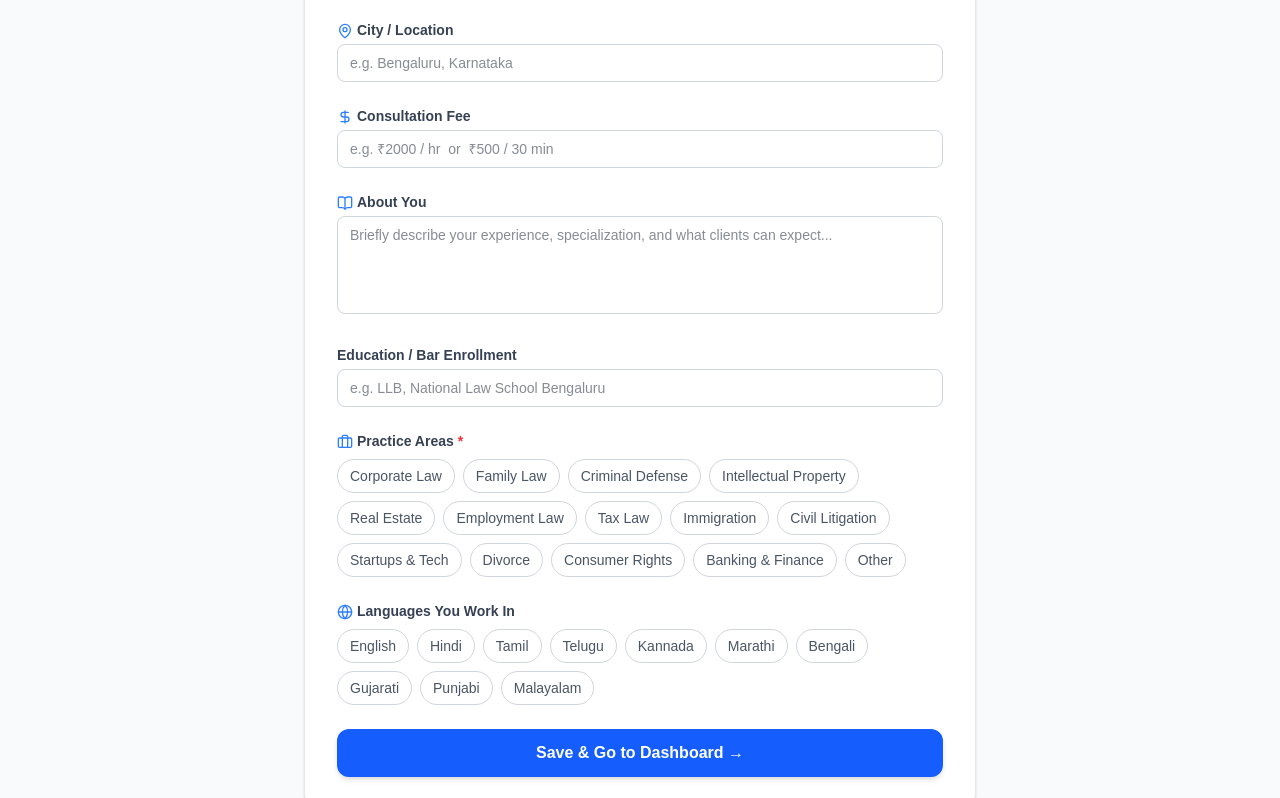
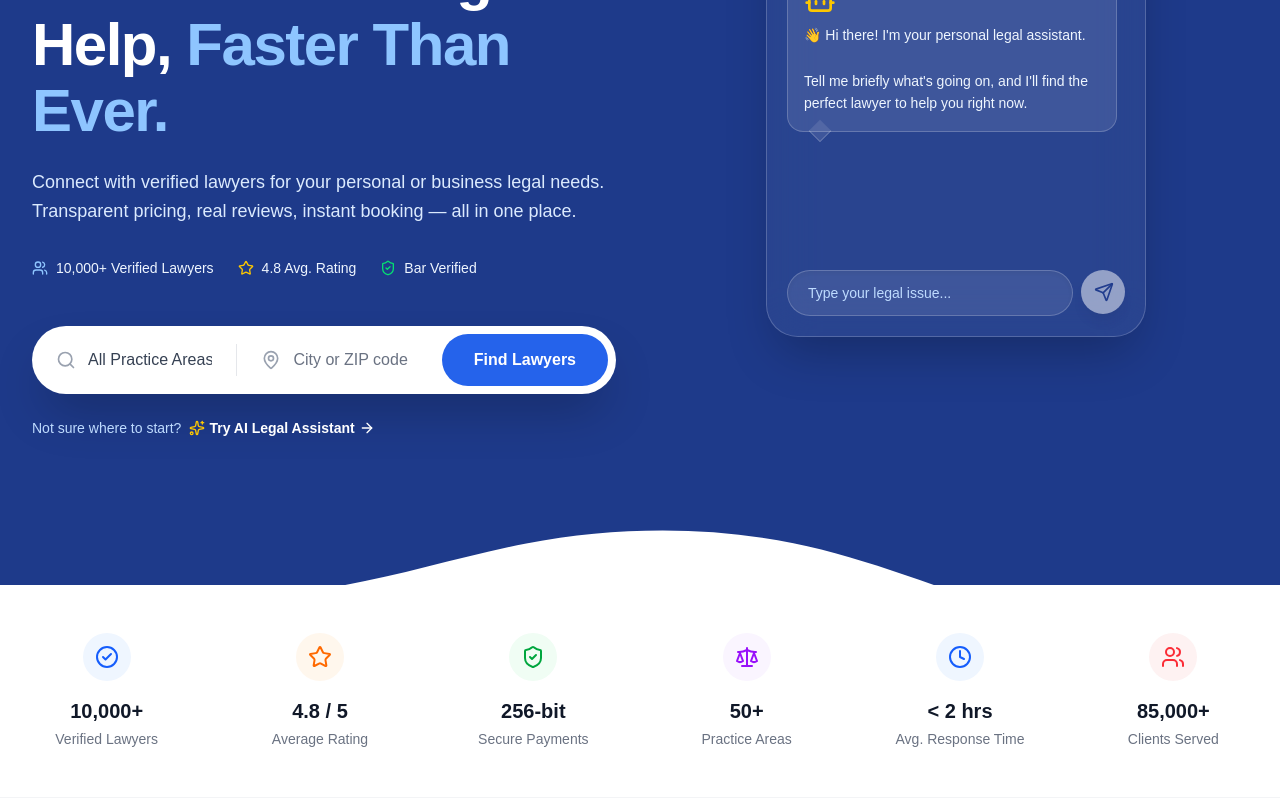
Before and after one commit to Gaurav817817/legaltech-startup, a Next.js app: page / in a window 1280 px wide. Shown: the part 320-1118 px from the top of the page. Built offline with nearby package versions, Linux system fonts and the light colour scheme.

Commit message:
Refactor Home component and remove LawyerProfileSetup

```diff
--- a/src/app/page.tsx
+++ b/src/app/page.tsx
@@ -1,249 +1,162 @@
-'use client'
+import Link from 'next/link';
+import { Search, MapPin, Sparkles, Star, ShieldCheck, CheckCircle2, Scale, Clock, Users, Shield, ArrowRight } from 'lucide-react';
+import HeroChatWidget from '@/components/chat/HeroChatWidget';
 
-import { useState } from 'react'
-import { createClient } from '@/utils/supabase/client'
-import { useRouter } from 'next/navigation'
-import { Briefcase, MapPin, DollarSign, BookOpen, Globe, User, CheckCircle } from 'lucide-react'
+export default function Home() {
+  return (
+    <div className="flex flex-col min-h-screen bg-white">
 
-const PRACTICE_AREA_OPTIONS = [
-  'Corporate Law', 'Family Law', 'Criminal Defense', 'Intellectual Property',
-  'Real Estate', 'Employment Law', 'Tax Law', 'Immigration', 'Civil Litigation',
-  'Startups & Tech', 'Divorce', 'Consumer Rights', 'Banking & Finance', 'Other'
-]
+      {/* Hero Section */}
+      <section className="relative bg-[#1e3a8a] text-white pt-24 pb-48 px-4 sm:px-6 lg:px-8 overflow-hidden">
+        <div className="max-w-[1400px] mx-auto grid grid-cols-1 lg:grid-cols-2 gap-12 items-center relative z-10">
 
-const LANGUAGE_OPTIONS = ['English', 'Hindi', 'Tamil', 'Telugu', 'Kannada', 'Marathi', 'Bengali', 'Gujarati', 'Punjabi', 'Malayalam']
+          {/* Left Column: Text & Search */}
+          <div>
+            {/* Top Badge */}
+            <div className="inline-flex items-center gap-2 bg-white/10 backdrop-blur-md border border-white/20 rounded-full px-4 py-2 mb-8 text-sm text-blue-100">
+              <Sparkles className="w-4 h-4 text-yellow-400" />
+              AI-Powered Legal Matching — Find your lawyer in minutes
+            </div>
 
-export default function LawyerProfileSetup() {
-  const router = useRouter()
-  const [loading, setLoading] = useState(false)
-  const [error, setError] = useState('')
-  const [success, setSuccess] = useState(false)
+            {/* Headline */}
+            <h1 className="text-5xl lg:text-6xl font-extrabold tracking-tight mb-6 leading-[1.1]">
+              Find Trusted Legal <br />
+              Help, <span className="text-blue-300">Faster Than Ever.</span>
+            </h1>
 
-  const [form, setForm] = useState({
-    title: '',
-    location: '',
-    about: '',
-    consultation_fee: '',
-    practice_areas: [] as string[],
-    languages: [] as string[],
-    education: '',
-  })
+            {/* Subheadline */}
+            <p className="text-lg text-blue-100 mb-8 max-w-xl leading-relaxed">
+              Connect with verified lawyers for your personal or business legal needs. Transparent pricing, real reviews, instant booking — all in one place.
+            </p>
 
-  const toggleItem = (field: 'practice_areas' | 'languages', value: string) => {
-    setForm(prev => ({
-      ...prev,
-      [field]: prev[field].includes(value)
-        ? prev[field].filter(v => v !== value)
-        : [...prev[field], value]
-    }))
-  }
-
-  const handleSubmit = async (e: React.FormEvent) => {
-    e.preventDefault()
-    setLoading(true)
-    setError('')
-
-    if (form.practice_areas.length === 0) {
-      setError('Please select at least one practice area.')
-      setLoading(false)
-      return
-    }
-
-    const supabase = createClient()
-    const { data: { user } } = await supabase.auth.getUser()
-
-    if (!user) {
-      setError('You must be logged in.')
-      setLoading(false)
-      return
-    }
-
-    const { error: upsertError } = await supabase
-      .from('lawyer_profiles')
-      .upsert({
-        id: user.id,
-        first_name: user.user_metadata?.first_name || '',
-        last_name: user.user_metadata?.last_name || '',
-        title: form.title,
-        location: form.location,
-        about: form.about,
-        consultation_fee: form.consultation_fee,
-        practice_areas: form.practice_areas,
-        languages: form.languages,
-        education: form.education ? [form.education] : [],
-        rating: 0,
-        reviews: 0,
-      })
-
-    if (upsertError) {
-      setError('Failed to save profile: ' + upsertError.message)
-      setLoading(false)
-      return
-    }
-
-    setSuccess(true)
-    setTimeout(() => router.push('/dashboard'), 2000)
-  }
-
-  if (success) {
-    return (
-      <div className="min-h-screen bg-gray-50 flex items-center justify-center">
-        <div className="text-center">
-          <CheckCircle className="w-16 h-16 text-green-500 mx-auto mb-4" />
-          <h2 className="text-2xl font-bold text-gray-900">Profile Saved!</h2>
-          <p className="text-gray-500 mt-2">You're now visible to clients. Redirecting to dashboard...</p>
+            {/* Trust Row */}
+            <div className="flex items-center gap-6 mb-12 text-sm font-medium text-blue-50">
+              <div className="flex items-center gap-2">
+                <Users className="w-4 h-4 text-blue-300" />
+                10,000+ Verified Lawyers
+              </div>
+              <div className="flex items-center gap-2">
+                <Star className="w-4 h-4 text-yellow-400" />
+                4.8 Avg. Rating
+              </div>
+              <div className="flex items-center gap-2">
+                <ShieldCheck className="w-4 h-4 text-green-400" />
+                Bar Verified
               </div>
             </div>
-    )
-  }
 
-  return (
-    <div className="min-h-screen bg-gray-50 py-10 px-4">
-      <div className="max-w-2xl mx-auto">
-        <div className="text-center mb-8">
-          <h1 className="text-3xl font-extrabold text-gray-900">Complete Your Lawyer Profile</h1>
-          <p className="text-gray-500 mt-2">This is how clients will find and contact you on Amiquz.</p>
+            {/* Search Bar Container */}
+            <form action="/search" method="GET" className="bg-white p-2 rounded-full shadow-2xl flex flex-col sm:flex-row items-center gap-2 max-w-2xl">
+
+              <div className="flex-1 flex items-center bg-transparent px-4 py-2">
+                <Search className="w-5 h-5 text-gray-400 mr-3 flex-shrink-0" />
+                <select name="q" className="w-full bg-transparent border-none outline-none text-gray-700 cursor-pointer appearance-none">
+                  <option value="">All Practice Areas</option>
+                  <option value="corporate">Corporate Law</option>
+                  <option value="family">Family Law</option>
+                  <option value="criminal">Criminal Defense</option>
+                  <option value="ip">Intellectual Property</option>
+                </select>
               </div>
 
-        <form onSubmit={handleSubmit} className="bg-white rounded-2xl shadow-sm border border-gray-200 p-8 space-y-6">
-          {error && (
-            <div className="bg-red-50 border border-red-200 text-red-600 px-4 py-3 rounded-lg text-sm">
-              {error}
-            </div>
-          )}
+              <div className="w-px h-8 bg-gray-200 hidden sm:block"></div>
 
-          {/* Title / Designation */}
-          <div>
-            <label className="block text-sm font-semibold text-gray-700 mb-1">
-              <User className="inline w-4 h-4 mr-1 text-blue-500" />
-              Your Title / Designation
-            </label>
+              <div className="flex-1 flex items-center bg-transparent px-4 py-2">
+                <MapPin className="w-5 h-5 text-gray-400 mr-3 flex-shrink-0" />
                 <input
                   type="text"
-              placeholder="e.g. Senior Partner at XYZ Law Firm"
-              value={form.title}
-              onChange={e => setForm({ ...form, title: e.target.value })}
-              className="w-full border border-gray-300 rounded-lg px-3 py-2 text-sm text-gray-900 focus:outline-none focus:ring-2 focus:ring-blue-500"
+                  name="loc"
+                  placeholder="City or ZIP code"
+                  className="w-full bg-transparent border-none outline-none text-gray-900 placeholder-gray-500"
                 />
               </div>
 
-          {/* Location */}
-          <div>
-            <label className="block text-sm font-semibold text-gray-700 mb-1">
-              <MapPin className="inline w-4 h-4 mr-1 text-blue-500" />
-              City / Location
-            </label>
-            <input
-              type="text"
-              placeholder="e.g. Bengaluru, Karnataka"
-              value={form.location}
-              onChange={e => setForm({ ...form, location: e.target.value })}
-              required
-              className="w-full border border-gray-300 rounded-lg px-3 py-2 text-sm text-gray-900 focus:outline-none focus:ring-2 focus:ring-blue-500"
-            />
-          </div>
+              <button type="submit" className="bg-[#2563eb] hover:bg-blue-700 text-white px-8 py-3.5 rounded-full font-bold transition-colors w-full sm:w-auto text-center">
+                Find Lawyers
+              </button>
+            </form>
 
-          {/* Consultation Fee */}
-          <div>
-            <label className="block text-sm font-semibold text-gray-700 mb-1">
-              <DollarSign className="inline w-4 h-4 mr-1 text-blue-500" />
-              Consultation Fee
-            </label>
-            <input
-              type="text"
-              placeholder="e.g. ₹2000 / hr  or  ₹500 / 30 min"
-              value={form.consultation_fee}
-              onChange={e => setForm({ ...form, consultation_fee: e.target.value })}
-              className="w-full border border-gray-300 rounded-lg px-3 py-2 text-sm text-gray-900 focus:outline-none focus:ring-2 focus:ring-blue-500"
-            />
-          </div>
-
-          {/* About */}
-          <div>
-            <label className="block text-sm font-semibold text-gray-700 mb-1">
-              <BookOpen className="inline w-4 h-4 mr-1 text-blue-500" />
-              About You
-            </label>
-            <textarea
-              rows={4}
-              placeholder="Briefly describe your experience, specialization, and what clients can expect..."
-              value={form.about}
-              onChange={e => setForm({ ...form, about: e.target.value })}
-              className="w-full border border-gray-300 rounded-lg px-3 py-2 text-sm text-gray-900 focus:outline-none focus:ring-2 focus:ring-blue-500 resize-none"
-            />
-          </div>
-
-          {/* Education */}
-          <div>
-            <label className="block text-sm font-semibold text-gray-700 mb-1">
-              Education / Bar Enrollment
-            </label>
-            <input
-              type="text"
-              placeholder="e.g. LLB, National Law School Bengaluru"
-              value={form.education}
-              onChange={e => setForm({ ...form, education: e.target.value })}
-              className="w-full border border-gray-300 rounded-lg px-3 py-2 text-sm text-gray-900 focus:outline-none focus:ring-2 focus:ring-blue-500"
-            />
-          </div>
-
-          {/* Practice Areas */}
-          <div>
-            <label className="block text-sm font-semibold text-gray-700 mb-2">
-              <Briefcase className="inline w-4 h-4 mr-1 text-blue-500" />
-              Practice Areas <span className="text-red-500">*</span>
-            </label>
-            <div className="flex flex-wrap gap-2">
-              {PRACTICE_AREA_OPTIONS.map(area => (
-                <button
-                  key={area}
-                  type="button"
-                  onClick={() => toggleItem('practice_areas', area)}
-                  className={`px-3 py-1.5 rounded-full text-sm font-medium border transition-all ${
-                    form.practice_areas.includes(area)
-                      ? 'bg-blue-600 text-white border-blue-600'
-                      : 'bg-white text-gray-600 border-gray-300 hover:border-blue-400'
-                  }`}
-                >
-                  {area}
-                </button>
-              ))}
+            {/* AI Assistant Link */}
+            <div className="mt-6 text-sm text-blue-200 flex items-center gap-2">
+              Not sure where to start?
+              <Link href="/intake" className="text-white font-bold flex items-center gap-1 hover:text-blue-300 transition-colors">
+                <Sparkles className="w-4 h-4 text-yellow-400" />
+                Try AI Legal Assistant <ArrowRight className="w-4 h-4" />
+              </Link>
             </div>
           </div>
 
-          {/* Languages */}
-          <div>
-            <label className="block text-sm font-semibold text-gray-700 mb-2">
-              <Globe className="inline w-4 h-4 mr-1 text-blue-500" />
-              Languages You Work In
-            </label>
-            <div className="flex flex-wrap gap-2">
-              {LANGUAGE_OPTIONS.map(lang => (
-                <button
-                  key={lang}
-                  type="button"
-                  onClick={() => toggleItem('languages', lang)}
-                  className={`px-3 py-1.5 rounded-full text-sm font-medium border transition-all ${
-                    form.languages.includes(lang)
-                      ? 'bg-blue-600 text-white border-blue-600'
-                      : 'bg-white text-gray-600 border-gray-300 hover:border-blue-400'
-                  }`}
-                >
-                  {lang}
-                </button>
-              ))}
+          {/* Right Column: Embedded AI Chat Widget */}
+          <div className="flex justify-center relative w-full h-[480px] lg:h-[600px] mt-8 lg:mt-0 z-20">
+            <HeroChatWidget />
           </div>
         </div>
 
-          <button
-            type="submit"
-            disabled={loading}
-            className="w-full bg-blue-600 hover:bg-blue-700 disabled:bg-blue-400 text-white font-bold py-3 rounded-xl transition-colors shadow-md"
-          >
-            {loading ? 'Saving Profile...' : 'Save & Go to Dashboard →'}
-          </button>
-        </form>
+        {/* Wavy Bottom Separator */}
+        <div className="absolute bottom-0 left-0 w-full overflow-hidden leading-none">
+          <svg className="relative block w-full h-[120px]" data-name="Layer 1" xmlns="http://www.w3.org/2000/svg" viewBox="0 0 1200 120" preserveAspectRatio="none">
+            <path d="M321.39,56.44c58-10.79,114.16-30.13,172-41.86,82.39-16.72,168.19-17.73,250.45-.39C823.78,31,906.67,72,985.66,92.83c70.05,18.48,146.53,26.09,214.34,3V120H0V95.8C59.71,118.08,130.83,120.22,192,108.41,234.39,100.2,277.6,83.08,321.39,56.44Z" className="fill-white"></path>
+          </svg>
         </div>
+      </section>
+
+      {/* Stats Strip */}
+      <section className="bg-white py-12 px-4 border-b border-gray-100 relative z-20 -mt-16">
+        <div className="max-w-[1400px] mx-auto grid grid-cols-2 md:grid-cols-3 lg:grid-cols-6 gap-8 text-center">
+
+          <div className="flex flex-col items-center">
+            <div className="w-12 h-12 rounded-full bg-blue-50 flex items-center justify-center mb-4">
+              <CheckCircle2 className="w-6 h-6 text-blue-600" />
             </div>
-  )
+            <h4 className="text-xl font-bold text-gray-900">10,000+</h4>
+            <p className="text-sm text-gray-500 mt-1">Verified Lawyers</p>
+          </div>
+
+          <div className="flex flex-col items-center">
+            <div className="w-12 h-12 rounded-full bg-orange-50 flex items-center justify-center mb-4">
+              <Star className="w-6 h-6 text-orange-500" />
+            </div>
+            <h4 className="text-xl font-bold text-gray-900">4.8 / 5</h4>
+            <p className="text-sm text-gray-500 mt-1">Average Rating</p>
+          </div>
+
+          <div className="flex flex-col items-center">
+            <div className="w-12 h-12 rounded-full bg-green-50 flex items-center justify-center mb-4">
+              <ShieldCheck className="w-6 h-6 text-green-600" />
+            </div>
+            <h4 className="text-xl font-bold text-gray-900">256-bit</h4>
+            <p className="text-sm text-gray-500 mt-1">Secure Payments</p>
+          </div>
+
+          <div className="flex flex-col items-center">
+            <div className="w-12 h-12 rounded-full bg-purple-50 flex items-center justify-center mb-4">
+              <Scale className="w-6 h-6 text-purple-600" />
+            </div>
+            <h4 className="text-xl font-bold text-gray-900">50+</h4>
+            <p className="text-sm text-gray-500 mt-1">Practice Areas</p>
+          </div>
+
+          <div className="flex flex-col items-center">
+            <div className="w-12 h-12 rounded-full bg-blue-50 flex items-center justify-center mb-4">
+              <Clock className="w-6 h-6 text-blue-600" />
+            </div>
+            <h4 className="text-xl font-bold text-gray-900">&lt; 2 hrs</h4>
+            <p className="text-sm text-gray-500 mt-1">Avg. Response Time</p>
+          </div>
+
+          <div className="flex flex-col items-center">
+            <div className="w-12 h-12 rounded-full bg-red-50 flex items-center justify-center mb-4">
+              <Users className="w-6 h-6 text-red-500" />
+            </div>
+            <h4 className="text-xl font-bold text-gray-900">85,000+</h4>
+            <p className="text-sm text-gray-500 mt-1">Clients Served</p>
+          </div>
+
+        </div>
+      </section>
+
+      <div className="py-32"></div>
+
+    </div>
+  );
 }
```
Lines whose indentation alone changed are shown as unchanged.
